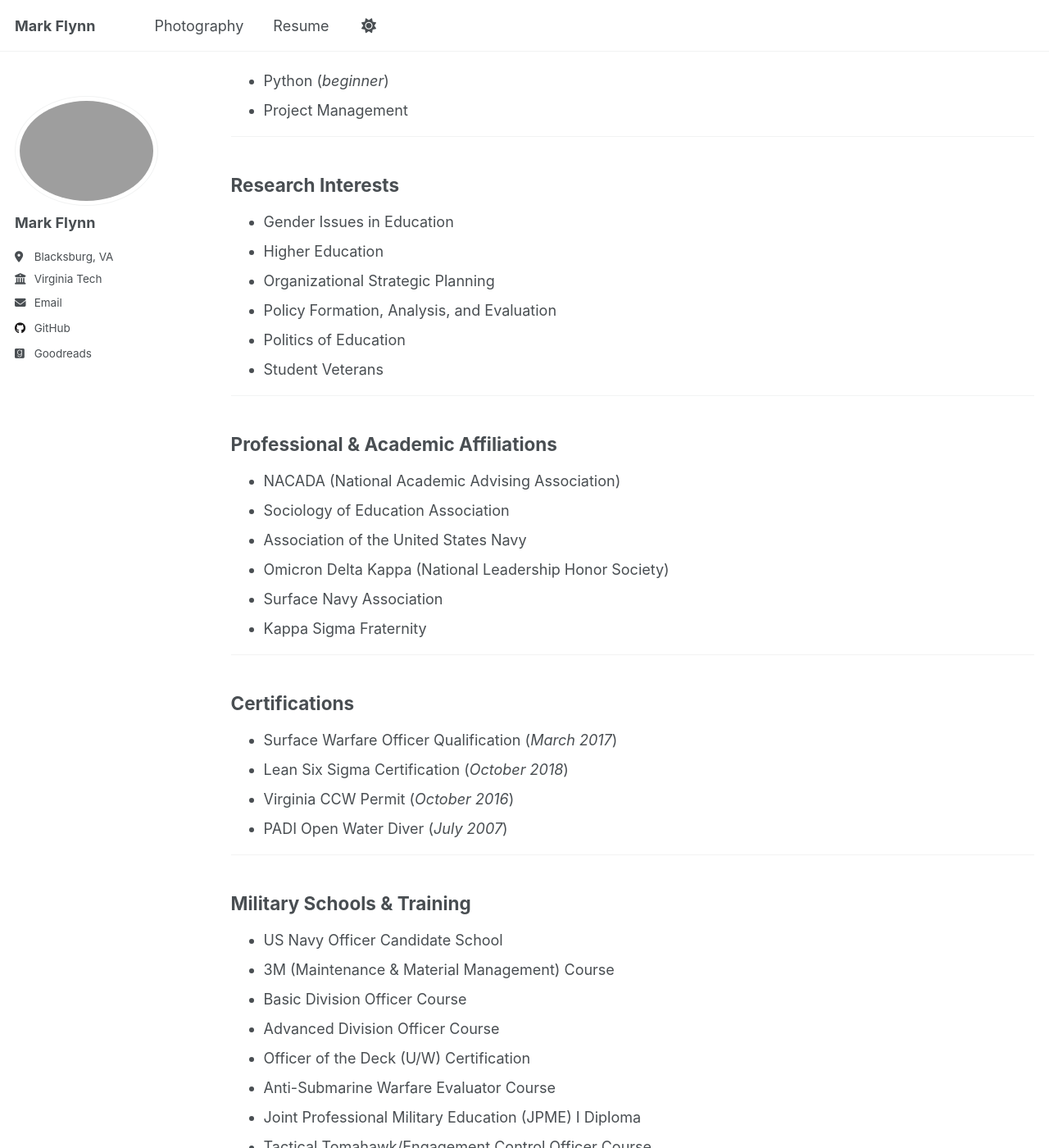
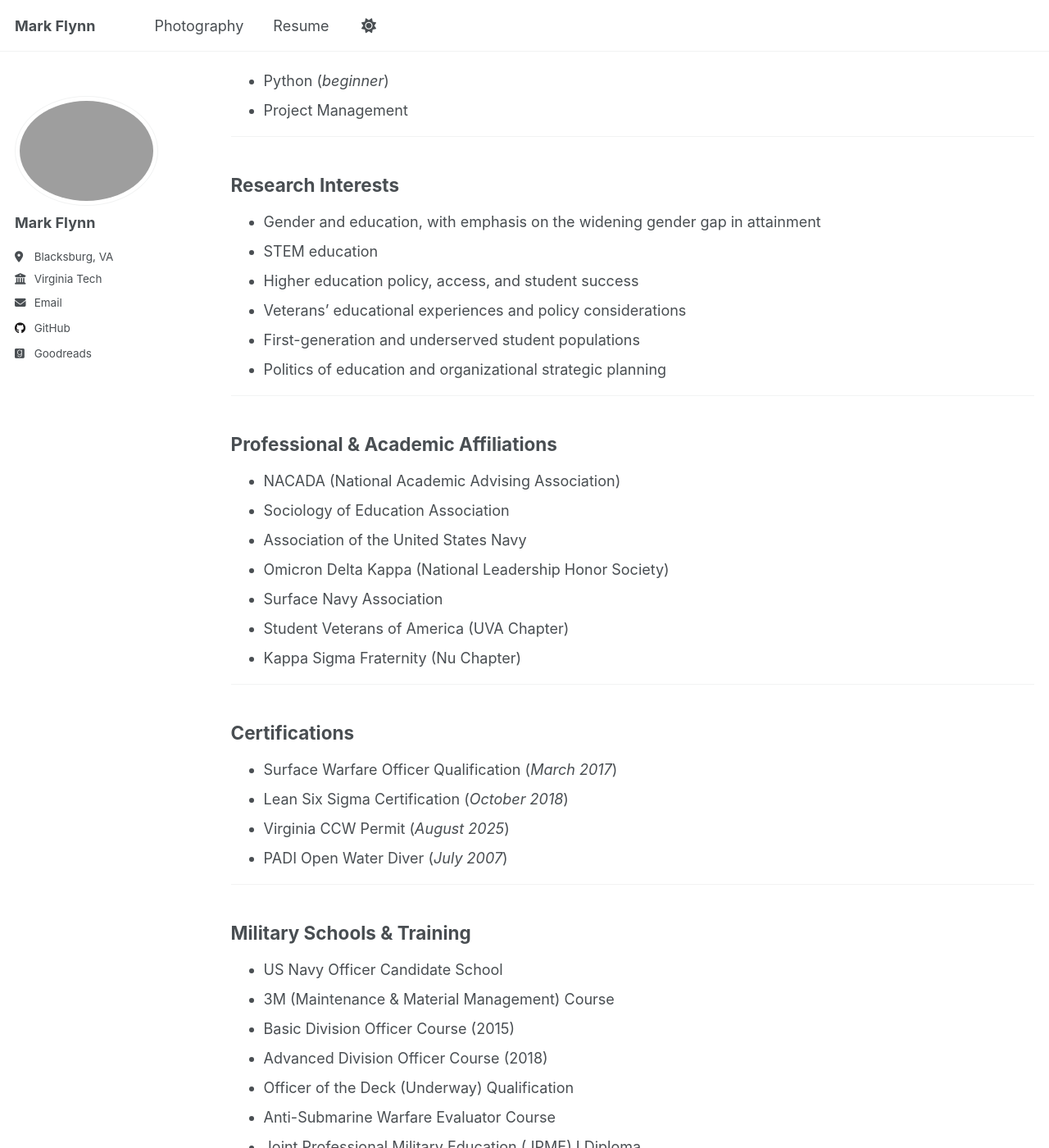
Before and after one commit to markbflynn/markbflynn.github.io, a Jekyll site: the page built from _pages/resume.md, in a window 1280 px wide and 1400 px high, scrolled down 1010 px. Shown: the whole window at 82% size. Built offline with Jekyll 4.4.1, drawn with Linux system fonts in a browser that asks for light colours; a script that is not in the unit is left out.

Commit message:
Update to resume.md

```diff
--- a/_pages/resume.md
+++ b/_pages/resume.md
@@ -52,12 +52,12 @@ _April 2020 – July 2021 (Reserves)_
 ---
 ## Research Interests
 
-- Gender Issues in Education
-- Higher Education
-- Organizational Strategic Planning
-- Policy Formation, Analysis, and Evaluation
-- Politics of Education
-- Student Veterans
+- Gender and education, with emphasis on the widening gender gap in attainment
+- STEM education
+- Higher education policy, access, and student success
+- Veterans’ educational experiences and policy considerations
+- First-generation and underserved student populations
+- Politics of education and organizational strategic planning
 
 ---
 ## Professional & Academic Affiliations
@@ -67,14 +67,15 @@ _April 2020 – July 2021 (Reserves)_
 - Association of the United States Navy
 - Omicron Delta Kappa (National Leadership Honor Society)
 - Surface Navy Association
-- Kappa Sigma Fraternity
+- Student Veterans of America (UVA Chapter)
+- Kappa Sigma Fraternity (Nu Chapter)
 
 ---
 ## Certifications
 
 - Surface Warfare Officer Qualification (_March 2017_)
 - Lean Six Sigma Certification (_October 2018_)
-- Virginia CCW Permit (_October 2016_)
+- Virginia CCW Permit (_August 2025_)
 - PADI Open Water Diver (_July 2007_)
 
 ---
@@ -82,11 +83,11 @@ _April 2020 – July 2021 (Reserves)_
 
 - US Navy Officer Candidate School
 - 3M (Maintenance & Material Management) Course
-- Basic Division Officer Course
-- Advanced Division Officer Course
-- Officer of the Deck (U/W) Certification
+- Basic Division Officer Course (2015)
+- Advanced Division Officer Course (2018)
+- Officer of the Deck (Underway) Qualification
 - Anti-Submarine Warfare Evaluator Course
-- Joint Professional Military Education (JPME) I  Diploma
+- Joint Professional Military Education (JPME) I Diploma
 - Tactical Tomahawk/Engagement Control Officer Course
 - Anti-Terrorism Watch Officer Certification
 - Advanced Fire Fighting Course
```
